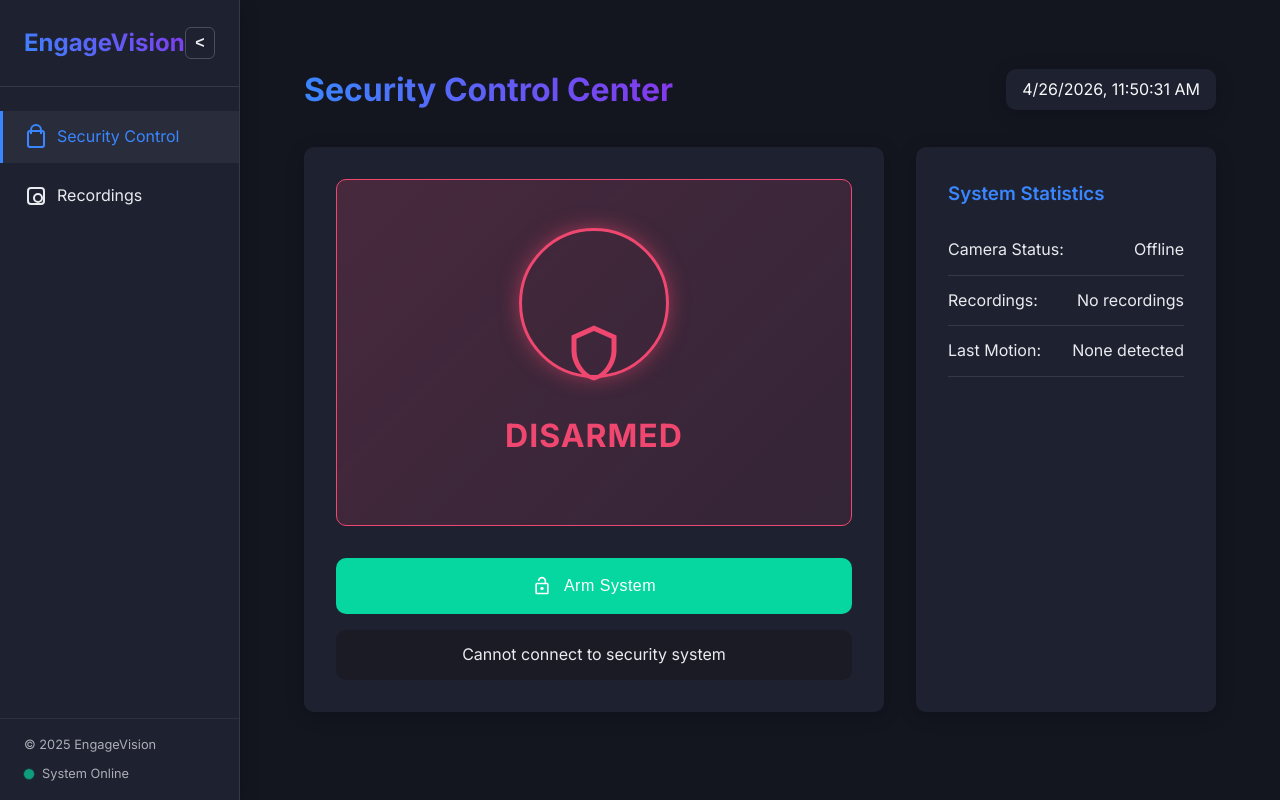
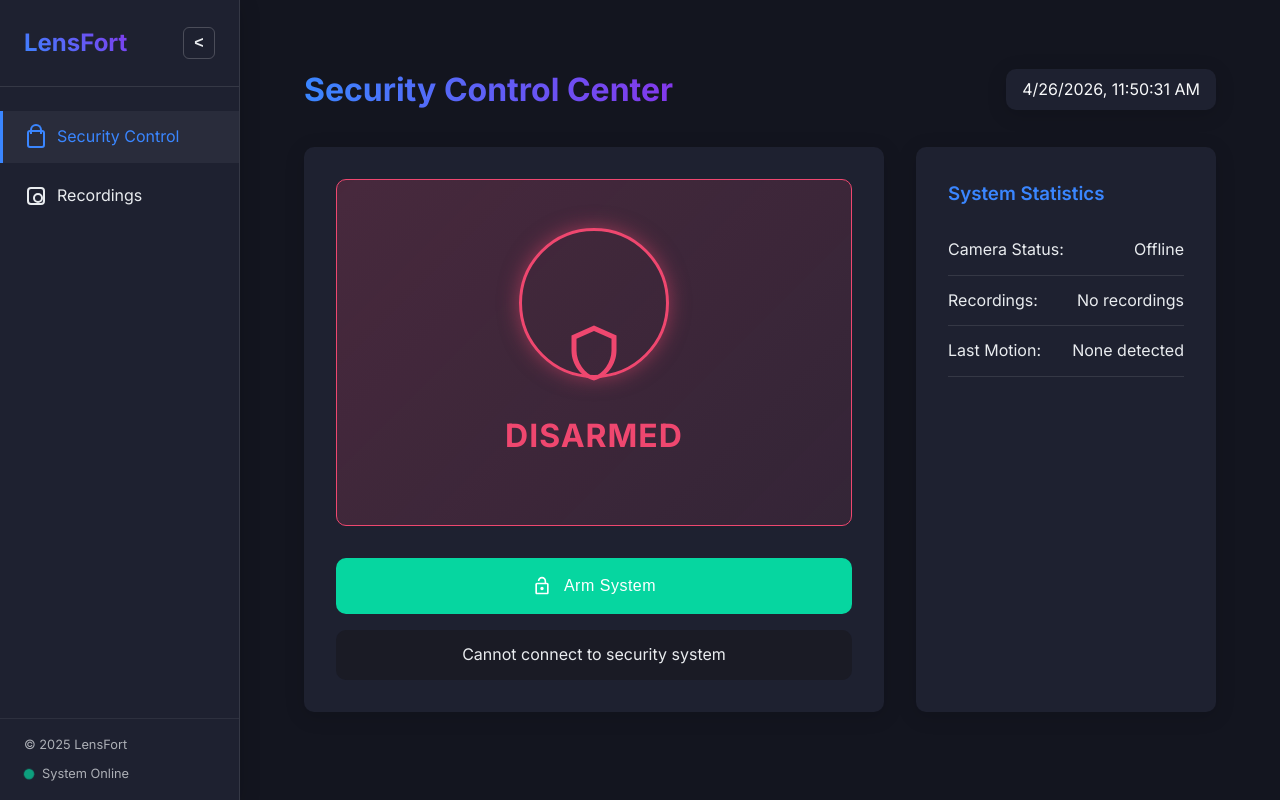
Before and after one commit to Lark-Alfen/LensFort, a React (Create React App) app in the folder frontend/: page / in a window 1280 px wide. Built offline with nearby package versions, Linux system fonts and the light colour scheme; no server answers.

Commit message:
Rename project to LensFort

```diff
--- a/frontend/src/App.js
+++ b/frontend/src/App.js
@@ -21,7 +21,7 @@ function App() {
     return (
       <div className="loading-screen">
         <div className="loading-container">
-          <div className="loading-logo">EngageVision</div>
+          <div className="loading-logo">LensFort</div>
           <div className="loading-spinner"></div>
           <p>Initializing Security System...</p>
         </div>
--- a/frontend/src/Sidebar.jsx
+++ b/frontend/src/Sidebar.jsx
@@ -9,7 +9,7 @@ export default function Sidebar() {
   return (
     <nav className={`sidebar ${collapsed ? 'collapsed' : ''}`}>
       <div className="sidebar-header">
-        <h1 className="logo">EngageVision</h1>
+        <h1 className="logo">LensFort</h1>
         <button
           className="toggle-btn"
           onClick={() => setCollapsed(!collapsed)}
@@ -31,7 +31,7 @@ export default function Sidebar() {
       </div>
 
       <div className="sidebar-footer">
-        <p>© 2025 EngageVision</p>
+        <p>© 2025 LensFort</p>
         <div className="system-status">
           <span className="status-dot"></span>
           <span>System Online</span>
```
Also changed, not shown: 1 other file (tests, documents, lock files or other folders).
